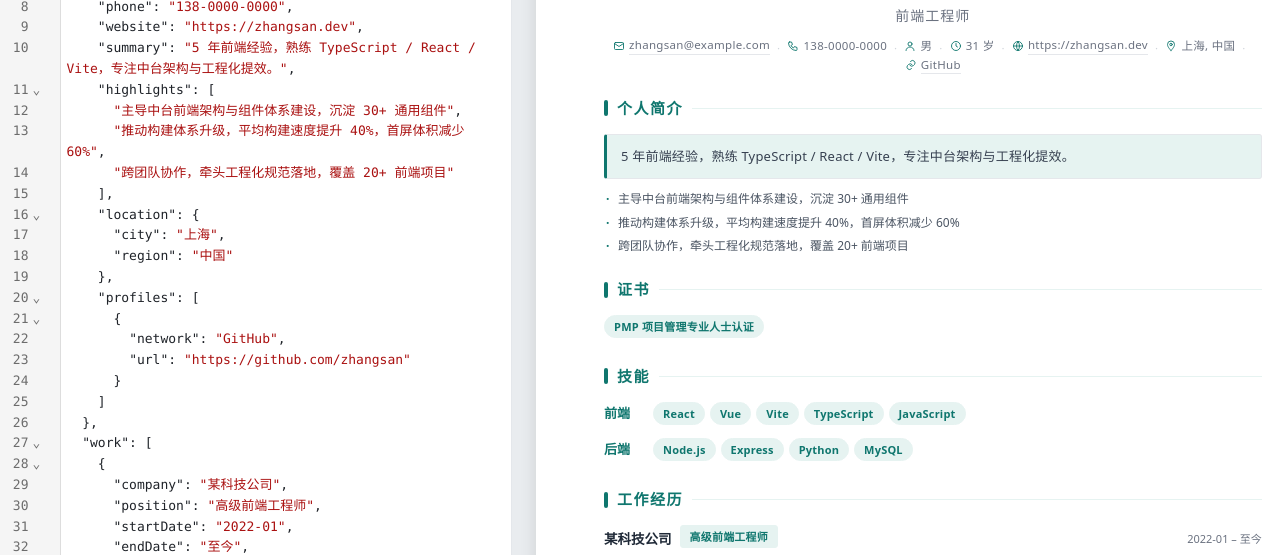
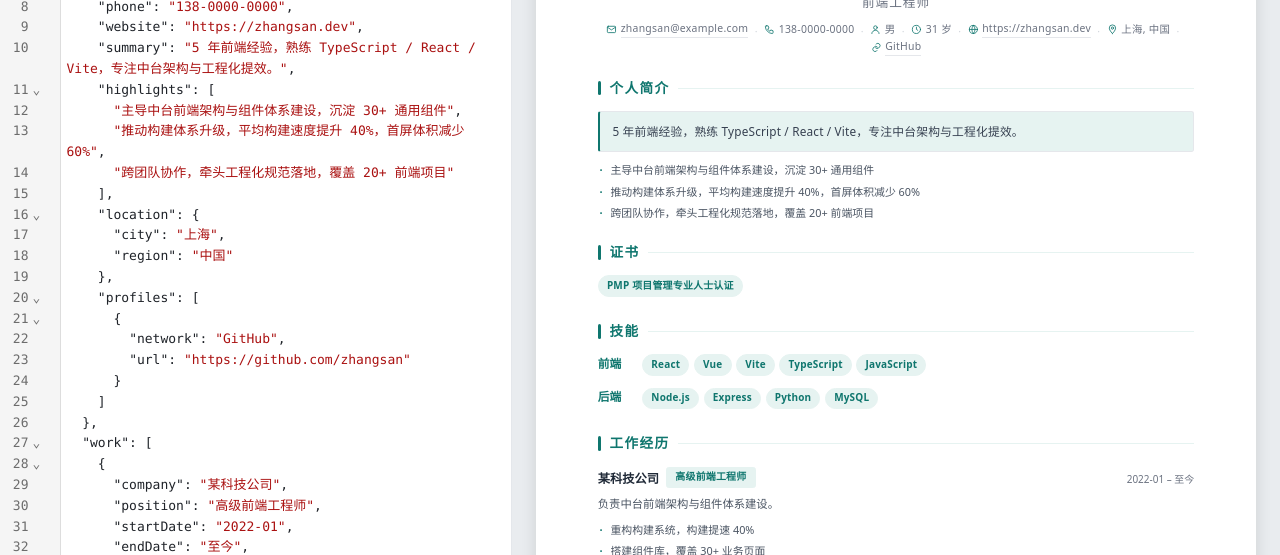
Before and after one commit to smilemuffie/resume-generator, a website built with Vite: page index.html in a window 1280 px wide. Shown: the part 245-800 px from the top of the page. Built offline with nearby package versions, Linux system fonts and the light colour scheme.

Commit message:
feat: 预览 A4 页面按容器宽度自适应缩放，打印保持真实尺寸
- 预览容器可用宽度 < A4 宽度时，zoom 等比缩小（只缩不放，最小 0.2）
- ResizeObserver + window resize 监听容器尺寸，实时更新 --page-scale
- print.css 强制 zoom:1 !important，确保导出 PDF 为真实 A4 (210×297mm)

```diff
--- a/src/render/renderer.ts
+++ b/src/render/renderer.ts
@@ -14,8 +14,21 @@
   minimal: renderMinimal
 };
 
+// A4 页面宽度（210mm @ 96dpi）
+const A4_WIDTH_PX = (210 * 96) / 25.4;
+
 // 渲染器：订阅 store；lang/template/resume/colors 变化 → 自动分页重绘多个 .resume-page
 export function initRenderer(container: HTMLElement): void {
+  // 按预览容器可用宽度计算缩放比例，使 A4 页面在屏幕中适配展示（不放大，只缩放）；
+  // 打印时由 print.css 重置 zoom:1，恢复真实 A4 尺寸
+  const updateScale = () => {
+    const cs = getComputedStyle(container);
+    const padX = parseFloat(cs.paddingLeft) + parseFloat(cs.paddingRight);
+    const available = container.clientWidth - padX;
+    const scale = Math.max(0.2, Math.min(1, available / A4_WIDTH_PX));
+    container.style.setProperty('--page-scale', scale.toFixed(3));
+  };
+
   const draw = () => {
     const s = getState();
     const fn = TEMPLATES[s.template];
@@ -32,6 +45,13 @@
       el.style.setProperty('--bg-soft', pair.soft);
     });
   };
+
   draw();
+  updateScale();
   subscribe(draw);
+
+  // 容器尺寸变化时重新计算缩放
+  const ro = new ResizeObserver(updateScale);
+  ro.observe(container);
+  window.addEventListener('resize', updateScale);
 }
--- a/src/styles/app.css
+++ b/src/styles/app.css
@@ -237,6 +237,7 @@
   background: #e9ecef;
 }
 .preview-scroll {
+  --page-scale: 1;
   flex: 1 1 auto;
   min-height: 0;
   overflow: auto;
@@ -250,6 +251,8 @@
   box-shadow: 0 4px 16px rgba(0, 0, 0, 0.12);
   box-sizing: border-box;
   overflow: hidden;
+  /* 屏幕预览按容器宽度缩放；打印由 print.css 重置为真实 A4 尺寸 */
+  zoom: var(--page-scale);
 }
 .resume-page:last-child {
   margin-bottom: 0;
--- a/src/styles/print.css
+++ b/src/styles/print.css
@@ -39,6 +39,7 @@
     box-shadow: none !important;
     margin: 0 !important;
     overflow: hidden !important;
+    zoom: 1 !important; /* 打印重置为真实 A4 尺寸 */
     break-after: page;
     page-break-after: always;
   }
```
